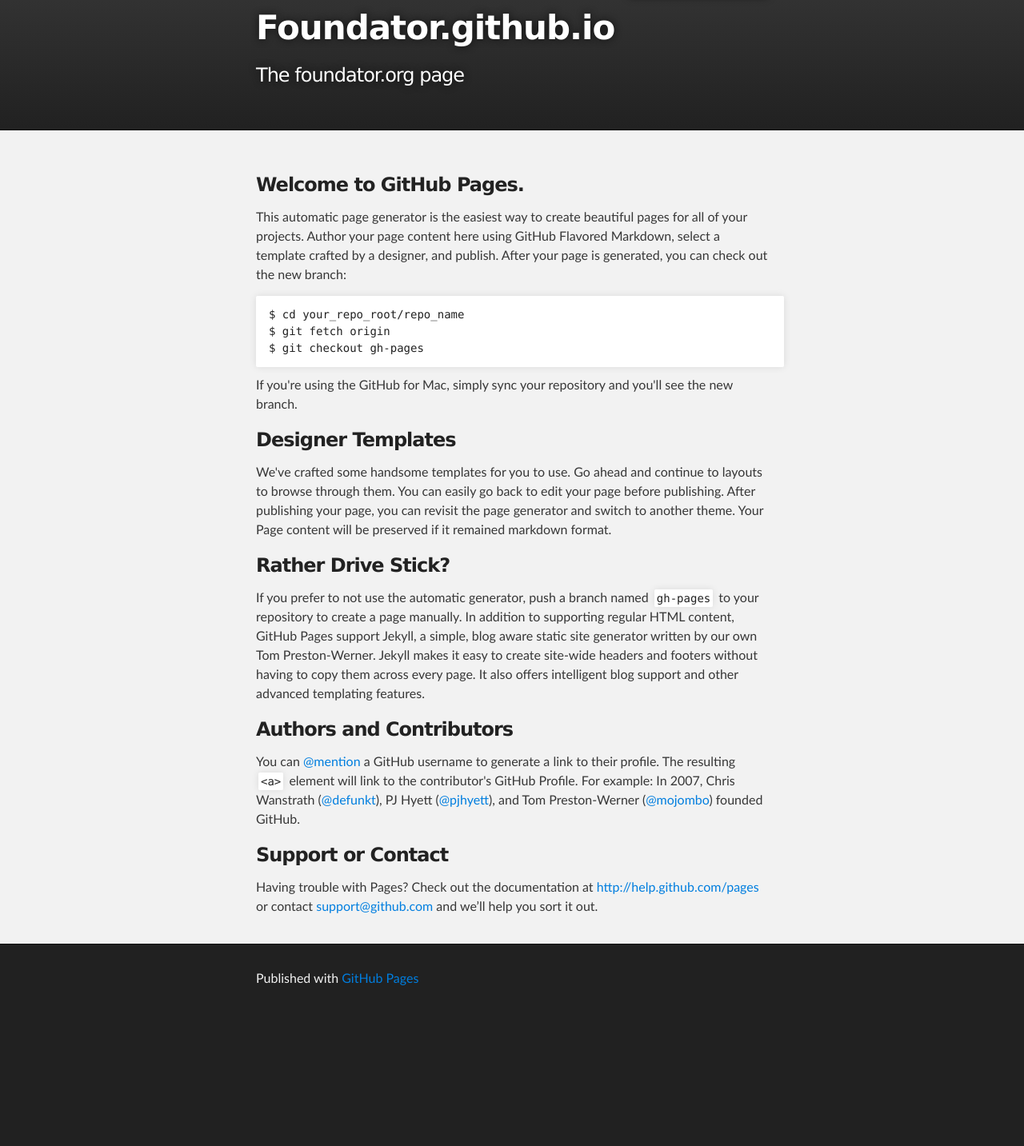
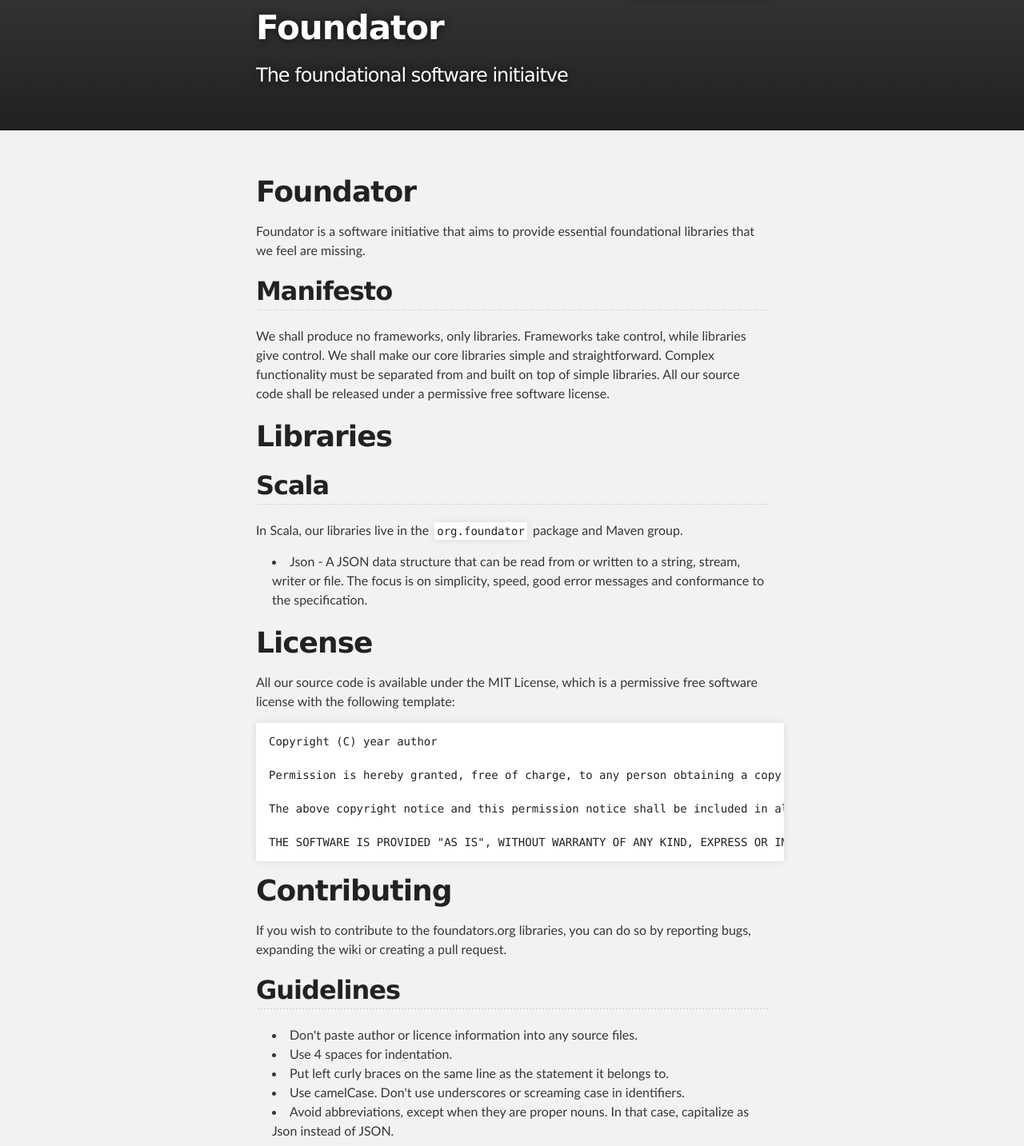
Before and after one commit to foundator/foundator.github.io, a plain HTML site: page index.html in a window 1280 px wide. Shown: the part 47-1480 px from the top of the page at 80% size. Before the commit the page ends 1317 px from the top, so only its background shows below. Drawn offline with Linux system fonts and the light colour scheme.

Commit message:
Replace master branch with page content via GitHub

```diff
--- a/index.html
+++ b/index.html
@@ -4,11 +4,11 @@
   <head>
     <meta charset='utf-8' />
     <meta http-equiv="X-UA-Compatible" content="chrome=1" />
-    <meta name="description" content="Foundator.github.io : The foundator.org page" />
+    <meta name="description" content="Foundator : The foundational software initiaitve" />
 
     <link rel="stylesheet" type="text/css" media="screen" href="stylesheets/stylesheet.css">
 
-    <title>Foundator.github.io</title>
+    <title>Foundator</title>
   </head>
 
   <body>
@@ -18,8 +18,8 @@
         <header class="inner">
           <a id="forkme_banner" href="https://github.com/foundator">View on GitHub</a>
 
-          <h1 id="project_title">Foundator.github.io</h1>
-          <h2 id="project_tagline">The foundator.org page</h2>
+          <h1 id="project_title">Foundator</h1>
+          <h2 id="project_tagline">The foundational software initiaitve</h2>
 
         </header>
     </div>
@@ -27,37 +27,55 @@
     <!-- MAIN CONTENT -->
     <div id="main_content_wrap" class="outer">
       <section id="main_content" class="inner">
-        <h3>
-<a name="welcome-to-github-pages" class="anchor" href="#welcome-to-github-pages"><span class="octicon octicon-link"></span></a>Welcome to GitHub Pages.</h3>
+        <h1>
+<a name="foundator" class="anchor" href="#foundator"><span class="octicon octicon-link"></span></a>Foundator</h1>
 
-<p>This automatic page generator is the easiest way to create beautiful pages for all of your projects. Author your page content here using GitHub Flavored Markdown, select a template crafted by a designer, and publish. After your page is generated, you can check out the new branch:</p>
+<p>Foundator is a software initiative that aims to provide essential foundational libraries that we feel are missing.</p>
 
-<pre><code>$ cd your_repo_root/repo_name
-$ git fetch origin
-$ git checkout gh-pages
+<h2>
+<a name="manifesto" class="anchor" href="#manifesto"><span class="octicon octicon-link"></span></a>Manifesto</h2>
+
+<p>We shall produce no frameworks, only libraries. Frameworks take control, while libraries give control. We shall make our core libraries simple and straightforward. Complex functionality must be separated from and built on top of simple libraries. All our source code shall be released under a permissive free software license.</p>
+
+<h1>
+<a name="libraries" class="anchor" href="#libraries"><span class="octicon octicon-link"></span></a>Libraries</h1>
+
+<h2>
+<a name="scala" class="anchor" href="#scala"><span class="octicon octicon-link"></span></a>Scala</h2>
+
+<p>In Scala, our libraries live in the <code>org.foundator</code> package and Maven group.</p>
+
+<ul>
+<li>Json - A JSON data structure that can be read from or written to a string, stream, writer or file. The focus is on simplicity, speed, good error messages and conformance to the specification.</li>
+</ul><h1>
+<a name="license" class="anchor" href="#license"><span class="octicon octicon-link"></span></a>License</h1>
+
+<p>All our source code is available under the MIT License, which is a permissive free software license with the following template:</p>
+
+<pre><code>Copyright (C) year author
+
+Permission is hereby granted, free of charge, to any person obtaining a copy of this software and associated documentation files (the "Software"), to deal in the Software without restriction, including without limitation the rights to use, copy, modify, merge, publish, distribute, sublicense, and/or sell copies of the Software, and to permit persons to whom the Software is furnished to do so, subject to the following conditions:
+
+The above copyright notice and this permission notice shall be included in all copies or substantial portions of the Software.
+
+THE SOFTWARE IS PROVIDED "AS IS", WITHOUT WARRANTY OF ANY KIND, EXPRESS OR IMPLIED, INCLUDING BUT NOT LIMITED TO THE WARRANTIES OF MERCHANTABILITY, FITNESS FOR A PARTICULAR PURPOSE AND NONINFRINGEMENT. IN NO EVENT SHALL THE AUTHORS OR COPYRIGHT HOLDERS BE LIABLE FOR ANY CLAIM, DAMAGES OR OTHER LIABILITY, WHETHER IN AN ACTION OF CONTRACT, TORT OR OTHERWISE, ARISING FROM, OUT OF OR IN CONNECTION WITH THE SOFTWARE OR THE USE OR OTHER DEALINGS IN THE SOFTWARE.
 </code></pre>
 
-<p>If you're using the GitHub for Mac, simply sync your repository and you'll see the new branch.</p>
+<h1>
+<a name="contributing" class="anchor" href="#contributing"><span class="octicon octicon-link"></span></a>Contributing</h1>
 
-<h3>
-<a name="designer-templates" class="anchor" href="#designer-templates"><span class="octicon octicon-link"></span></a>Designer Templates</h3>
+<p>If you wish to contribute to the foundators.org libraries, you can do so by reporting bugs, expanding the wiki or creating a pull request.</p>
 
-<p>We've crafted some handsome templates for you to use. Go ahead and continue to layouts to browse through them. You can easily go back to edit your page before publishing. After publishing your page, you can revisit the page generator and switch to another theme. Your Page content will be preserved if it remained markdown format.</p>
+<h2>
+<a name="guidelines" class="anchor" href="#guidelines"><span class="octicon octicon-link"></span></a>Guidelines</h2>
 
-<h3>
-<a name="rather-drive-stick" class="anchor" href="#rather-drive-stick"><span class="octicon octicon-link"></span></a>Rather Drive Stick?</h3>
-
-<p>If you prefer to not use the automatic generator, push a branch named <code>gh-pages</code> to your repository to create a page manually. In addition to supporting regular HTML content, GitHub Pages support Jekyll, a simple, blog aware static site generator written by our own Tom Preston-Werner. Jekyll makes it easy to create site-wide headers and footers without having to copy them across every page. It also offers intelligent blog support and other advanced templating features.</p>
-
-<h3>
-<a name="authors-and-contributors" class="anchor" href="#authors-and-contributors"><span class="octicon octicon-link"></span></a>Authors and Contributors</h3>
-
-<p>You can <a href="https://github.com/blog/821" class="user-mention">@mention</a> a GitHub username to generate a link to their profile. The resulting <code>&lt;a&gt;</code> element will link to the contributor's GitHub Profile. For example: In 2007, Chris Wanstrath (<a href="https://github.com/defunkt" class="user-mention">@defunkt</a>), PJ Hyett (<a href="https://github.com/pjhyett" class="user-mention">@pjhyett</a>), and Tom Preston-Werner (<a href="https://github.com/mojombo" class="user-mention">@mojombo</a>) founded GitHub.</p>
-
-<h3>
-<a name="support-or-contact" class="anchor" href="#support-or-contact"><span class="octicon octicon-link"></span></a>Support or Contact</h3>
-
-<p>Having trouble with Pages? Check out the documentation at <a href="http://help.github.com/pages">http://help.github.com/pages</a> or contact <a href="mailto:support@github.com">support@github.com</a> and we’ll help you sort it out.</p>
+<ul>
+<li>Don't paste author or licence information into any source files.</li>
+<li>Use 4 spaces for indentation.</li>
+<li>Put left curly braces on the same line as the statement it belongs to.</li>
+<li>Use camelCase. Don't use underscores or screaming case in identifiers.</li>
+<li>Avoid abbreviations, except when they are proper nouns. In that case, capitalize as Json instead of JSON.</li>
+</ul>
       </section>
     </div>
 
```
Also changed, not shown: params.json (+1 -1 lines).
